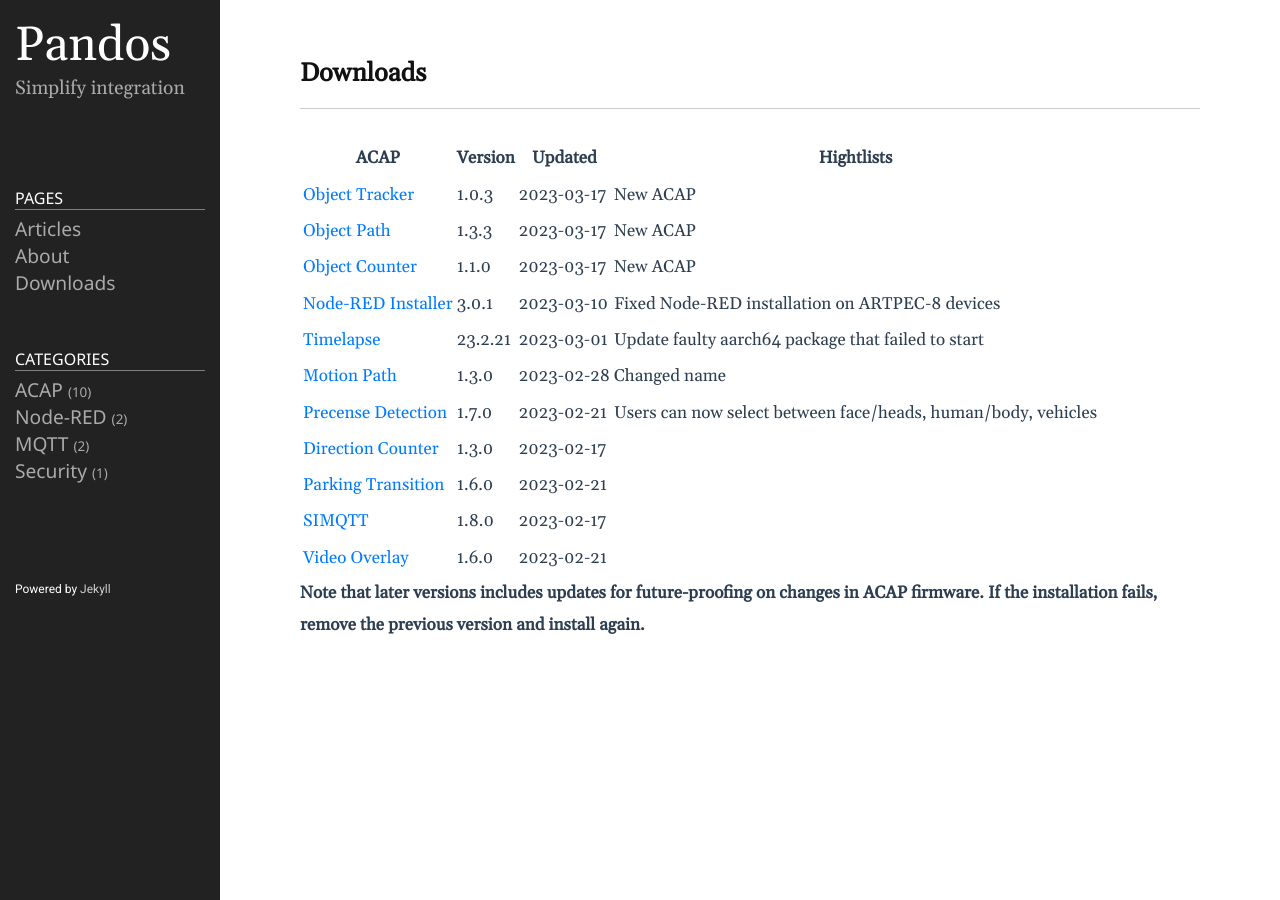
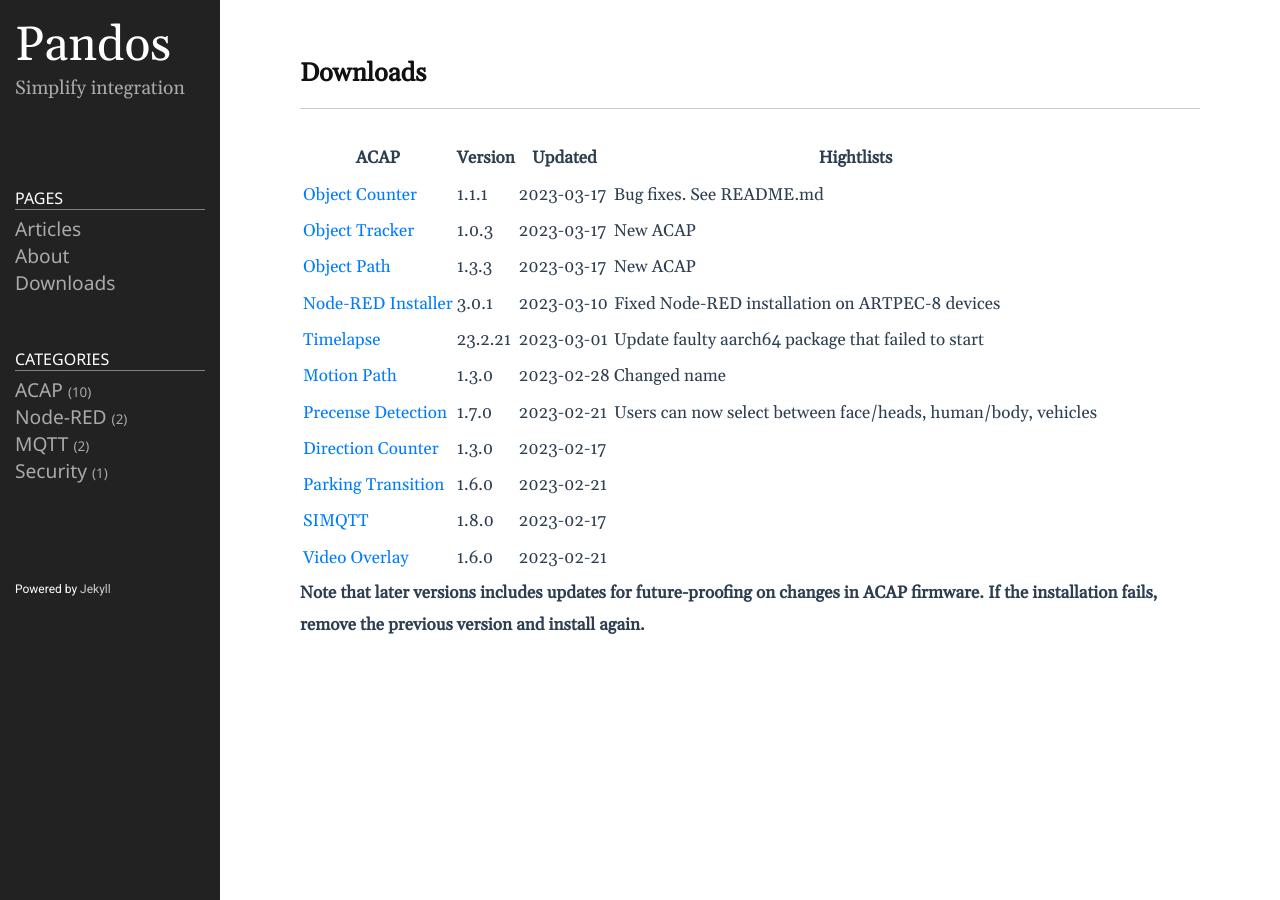
Before and after one commit to pandosme/pandosme.github.io, a Jekyll site: the page built from docs/downloads.md, in a window 1280 px wide. Built offline with Jekyll 4.4.1, drawn with Linux system fonts in a browser that asks for light colours.

Commit message:
Update downloads.md

```diff
--- a/docs/downloads.md
+++ b/docs/downloads.md
@@ -6,9 +6,9 @@ permalink: /downloads/
 
 |ACAP | Version| Updated | Hightlists|
 |------------------------ |---------- |------------ |-------------------------- |
+|[Object Counter](https://acap.juhlin.me/package/ObjectCounter) |1.1.1 |2023-03-17 | Bug fixes.  See README.md |
 |[Object Tracker](https://acap.juhlin.me/package/ObjectTracker) |1.0.3 |2023-03-17 | New ACAP |
 |[Object Path](https://acap.juhlin.me/package/ObjectPath) |1.3.3 |2023-03-17 | New ACAP |
-|[Object Counter](https://acap.juhlin.me/package/ObjectCounter) |1.1.0 |2023-03-17 | New ACAP |
 |[Node-RED Installer](https://acap.juhlin.me/package/Nodered) |3.0.1 |2023-03-10 | Fixed Node-RED installation on ARTPEC-8 devices |
 |[Timelapse](https://acap.juhlin.me/package/timelapseme) |23.2.21 |2023-03-01 | Update faulty aarch64 package that failed to start |
 |[Motion Path](https://acap.juhlin.me/package/MotionPath) |1.3.0 |2023-02-28 | Changed name |
```
